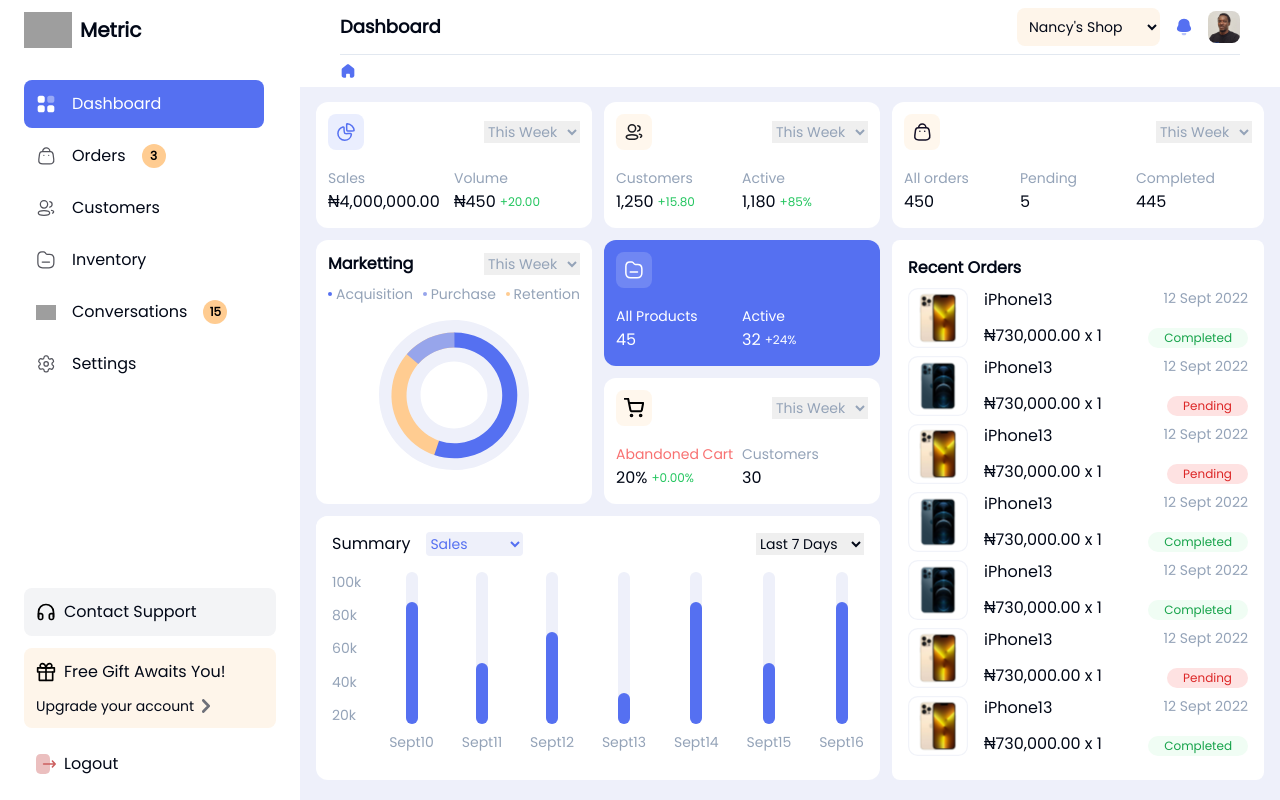
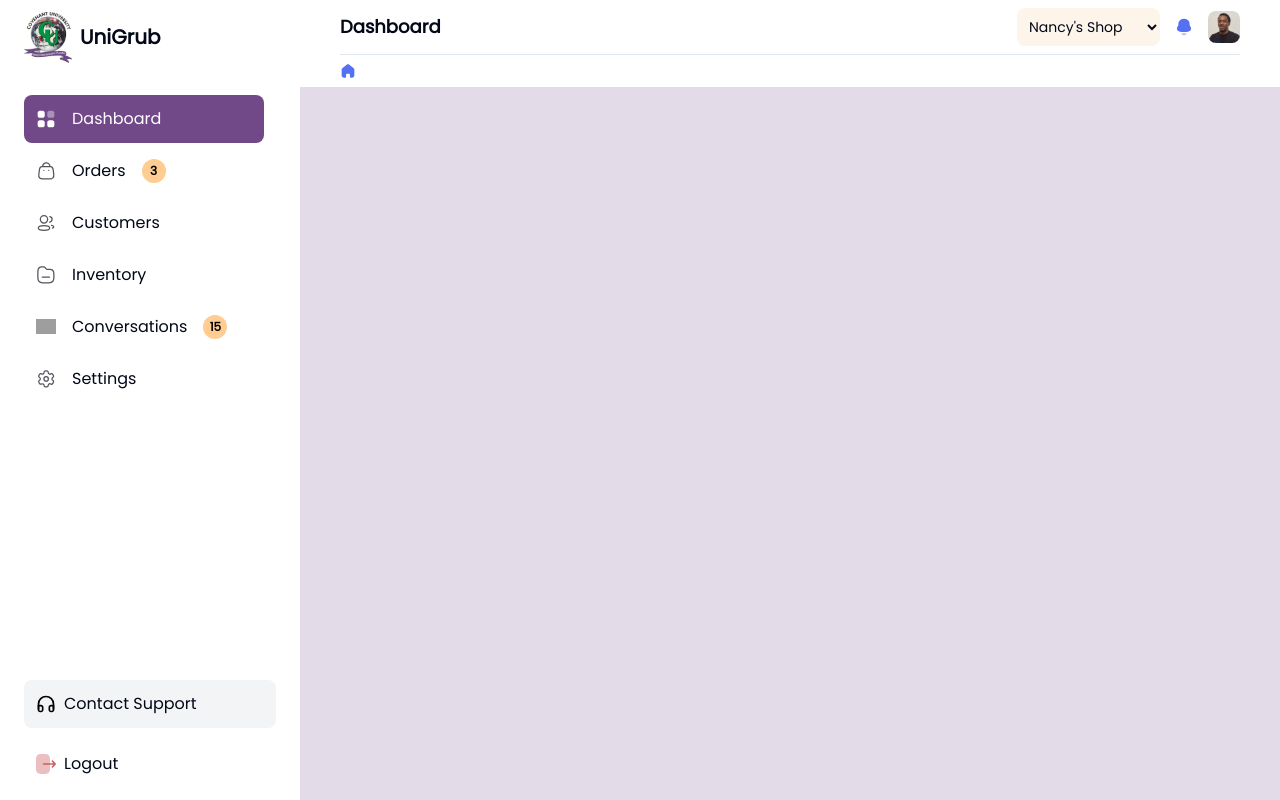
Before and after one commit to RalphFred/metrix, a Next.js app: page / in a window 1280 px wide. Built offline with nearby package versions, Linux system fonts and the light colour scheme; grey boxes are pictures that could not be loaded.

Commit message:
build: customized the side for unigrub

```diff
--- a/app/conversations/page.tsx
+++ b/app/conversations/page.tsx
@@ -41,7 +41,7 @@ export default function ConversationsPage() {
 
   return (
     <section className="bg-blue-3 overflow-x-hidden">
-      <div className="hidden lg:block lg:pl-[105px] lg:pt-[85.6px] w-screen min-h-screen">
+      <div className="hidden lg:block lg:pl-[305px] lg:pt-[85.6px] w-screen min-h-screen">
         <div className="p-6 mb-4">
           <div className="flex justify-between items-center mb-6">
             <h3 className="font-semibold">Conversations with Customers</h3>
--- a/app/customers/page.tsx
+++ b/app/customers/page.tsx
@@ -1,6 +1,6 @@
 export default function CustomerPage() {
   return(
-    <div>
+    <div className="bg-blue-3 w-full min-h-screen">
       CustomerPage
     </div>
   )
--- a/app/inventory/page.tsx
+++ b/app/inventory/page.tsx
@@ -1,6 +1,6 @@
 export default function InventoryPage() {
   return(
-    <div>
+    <div className="bg-blue-3 w-full min-h-screen">
       InventoryPage
     </div>
   )
--- a/app/orders/page.tsx
+++ b/app/orders/page.tsx
@@ -1,6 +1,6 @@
 export default function InventoryPage() {
   return(
-    <div>
+    <div className="bg-blue-3 w-full min-h-screen">
       InventoryPage
     </div>
   )
--- a/app/page.tsx
+++ b/app/page.tsx
@@ -8,221 +8,8 @@ import Image from "next/image";
 export default function Home() {
   return (
     <section>
-      <div
-        className={`bg-blue-3 min-h-screen lg:pl-[300px] lg:pt-[85.6px] hidden lg:block`}
-      >
-        <div className="grid lg:grid-cols-10 lg:grid-rows-5 gap-3 p-4 h-full">
-          <div className="col-span-3 row-span-1">
-            <Card
-              imgUrl="/images/sales-card.svg"
-              special={false}
-              Ctitle1="Sales"
-              CtitleColor1="text-slate-400"
-              Cvalue1="₦4,000,000.00"
-              Csuperscript1=""
-              Ctitle2="Volume"
-              CtitleColor2="text-slate-400"
-              Cvalue2="₦450"
-              Csuperscript2="+20.00"
-              Ctitle3=""
-              CtitleColor3=""
-              Cvalue3=""
-              Csuperscript3=""
-            />
-          </div>
-          <div className="col-span-3 row-span-1">
-            <Card
-              imgUrl="/images/customers-card.svg"
-              special={false}
-              Ctitle1="Customers"
-              CtitleColor1="text-slate-400"
-              Cvalue1="1,250"
-              Csuperscript1="+15.80"
-              Ctitle2="Active"
-              CtitleColor2="text-slate-400"
-              Cvalue2="1,180"
-              Csuperscript2="+85%"
-              Ctitle3=""
-              CtitleColor3=""
-              Cvalue3=""
-              Csuperscript3=""
-            />
-          </div>
-          <div className="col-span-4 row-span-1">
-            <Card
-              imgUrl="/images/orders-card.svg"
-              special={true}
-              Ctitle1="All orders"
-              CtitleColor1="text-slate-400"
-              Cvalue1="450"
-              Csuperscript1=""
-              Ctitle2="Pending"
-              CtitleColor2="text-slate-400"
-              Cvalue2="5"
-              Csuperscript2=""
-              Ctitle3="Completed"
-              CtitleColor3="text-slate-400"
-              Cvalue3="445"
-              Csuperscript3=""
-            />
-          </div>
-          <div className="col-span-3 row-span-2">
-            <Marketting />
-          </div>
-
-          <div className="col-span-3 row-span-2 grid grid-rows-2 gap-3">
-            <div className="w-full h-full bg-blue-1 text-white p-3 rounded-xl">
-              <div>
-                <Image
-                  src="/images/product-card.svg"
-                  alt="icon"
-                  width={36}
-                  height={36}
-                />
-                <div className="flex items-center mt-4">
-                  <CardText
-                    title="All Products"
-                    titleColor="text-white"
-                    value="45"
-                    superscript=""
-                  />
-                  <div className="w-1/2">
-                    <span className="text-sm">Active</span>
-                    <div className="flex items-center">
-                      <span className="mr-1">32</span>
-                      <span className="text-xs">+24%</span>
-                    </div>
-                  </div>
-                </div>
-              </div>
-            </div>
-            <Card
-              imgUrl="/images/abandoned-card.svg"
-              special={false}
-              Ctitle1="Abandoned Cart"
-              CtitleColor1="text-red-400"
-              Cvalue1="20%"
-              Csuperscript1="+0.00%"
-              Ctitle2="Customers"
-              CtitleColor2="text-slate-400"
-              Cvalue2="30"
-              Csuperscript2=""
-              Ctitle3=""
-              CtitleColor3=""
-              Cvalue3=""
-              Csuperscript3=""
-            />
-          </div>
-
-          <div className="col-span-4 row-span-4 bg-white rounded-xl">
-            <Recent />
-          </div>
-          <div className="col-span-6 row-span-2 bg-white rounded-xl">
-            <Summary />
-          </div>
-        </div>
-      </div>
-      <div className="flex flex-col gap-4 lg:hidden p-6 sm:p-6 bg-blue-3">
-        <Card
-          imgUrl="/images/sales-card.svg"
-          special={false}
-          Ctitle1="Sales"
-          CtitleColor1="text-slate-400"
-          Cvalue1="₦4,000,000.00"
-          Csuperscript1=""
-          Ctitle2="Volume"
-          CtitleColor2="text-slate-400"
-          Cvalue2="₦450"
-          Csuperscript2="+20.00"
-          Ctitle3=""
-          CtitleColor3=""
-          Cvalue3=""
-          Csuperscript3=""
-        />
-
-        <Card
-          imgUrl="/images/customers-card.svg"
-          special={false}
-          Ctitle1="Customers"
-          CtitleColor1="text-slate-400"
-          Cvalue1="1,250"
-          Csuperscript1="+15.80"
-          Ctitle2="Active"
-          CtitleColor2="text-slate-400"
-          Cvalue2="1,180"
-          Csuperscript2="+85%"
-          Ctitle3=""
-          CtitleColor3=""
-          Cvalue3=""
-          Csuperscript3=""
-        />
-
-        <Card
-          imgUrl="/images/orders-card.svg"
-          special={true}
-          Ctitle1="All orders"
-          CtitleColor1="text-slate-400"
-          Cvalue1="450"
-          Csuperscript1=""
-          Ctitle2="Pending"
-          CtitleColor2="text-slate-400"
-          Cvalue2="5"
-          Csuperscript2=""
-          Ctitle3="Completed"
-          CtitleColor3="text-slate-400"
-          Cvalue3="445"
-          Csuperscript3=""
-        />
-
-        <Marketting />
-
-        <div className="w-full h-full bg-blue-1 text-white p-3 rounded-xl">
-          <div>
-            <Image
-              src="/images/product-card.svg"
-              alt="icon"
-              width={36}
-              height={36}
-            />
-            <div className="flex items-center mt-4">
-              <CardText
-                title="All Products"
-                titleColor="text-white"
-                value="45"
-                superscript=""
-              />
-              <div className="w-1/2">
-                <span className="text-sm">Active</span>
-                <div className="flex items-center">
-                  <span className="mr-1">32</span>
-                  <span className="text-xs">+24%</span>
-                </div>
-              </div>
-            </div>
-          </div>
-        </div>
-
-        <Card
-          imgUrl="/images/abandoned-card.svg"
-          special={false}
-          Ctitle1="Abandoned Cart"
-          CtitleColor1="text-red-400"
-          Cvalue1="20%"
-          Csuperscript1="+0.00%"
-          Ctitle2="Customers"
-          CtitleColor2="text-slate-400"
-          Cvalue2="30"
-          Csuperscript2=""
-          Ctitle3=""
-          CtitleColor3=""
-          Cvalue3=""
-          Csuperscript3=""
-        />
-
-        <Recent />
-
-        <Summary />
-      </div>
+      <div className={`bg-blue-3 min-h-screen lg:pl-[300px] lg:pt-[85.6px] hidden lg:block`}>
+         </div>
     </section>
   );
 }
--- a/app/settings/page.tsx
+++ b/app/settings/page.tsx
@@ -1,6 +1,6 @@
 export default function SettingsPage() {
   return(
-    <div>
+    <div className="bg-blue-3 w-full min-h-screen">
       SettingsPage
     </div>
   )
--- a/components/Navbar.tsx
+++ b/components/Navbar.tsx
@@ -14,7 +14,7 @@ export default function Navbar() {
   const isDashboard = pathname === '/';
 
   return (
-    <div className={cn("hidden lg:block fixed top-0 right-0 z-10 max-sm:w-full px-6 py-2 lg:px-10 bg-white lg:w-[calc(100vw-100px)]", {"lg:w-[calc(100vw-300px)]" : isDashboard})}>
+    <div className={cn("hidden lg:block fixed top-0 right-0 z-10 max-sm:w-full px-6 py-2 lg:px-10 bg-white lg:w-[calc(100vw-300px)]")}>
       <div className="flex justify-between items-center border-b pb-2 ">
         <div className="font-bold text-lg">Dashboard</div>
         <div>
--- a/components/Sidebar.tsx
+++ b/components/Sidebar.tsx
@@ -11,9 +11,9 @@ export default function Sidebar() {
 
   return (
     <section
-      className={cn("fixed z-20 left-0 h-screen hidden  px-6 py-3 bg-white lg:flex flex-col justify-between", {"lg:w-[300px]" : isDashboard})}
+      className={cn("fixed z-20 left-0 h-screen hidden  px-6 py-3 bg-white lg:flex flex-col justify-between w-[300px]")}
     >
-      {pathname != "/" ? (
+      {/* {pathname != "/" ? (
         <>
           <div>
             <div className="text-center">
@@ -90,13 +90,13 @@ export default function Sidebar() {
           <div>
             <div className="flex items-center">
               <Image
-                src="/images/logo.svg"
+                src="/images/logo.webp"
                 alt="Logo"
                 width={48}
                 height={48}
                 className="mr-2"
               />
-              <span className="font-black text-xl">Metric</span>
+              <span className="font-black text-xl">UniGrub</span>
             </div>
 
             <div className="mt-8">
@@ -147,28 +147,7 @@ export default function Sidebar() {
               <span>Contact Support</span>
             </div>
 
-            <div className="bg-peach-2 p-3 rounded-lg mb-3">
-              <div className="flex items-center mb-3">
-                <Image
-                  src="/images/gift.svg"
-                  alt="contact icon"
-                  width={20}
-                  height={20}
-                  className="mr-2"
-                />
-                <span>Free Gift Awaits You!</span>
-              </div>
-              <div className="flex items-center text-sm">
-                <span className="mr-2">Upgrade your account </span>
-                <Image
-                  src="/images/right-arrow.svg"
-                  alt="contact icon"
-                  width={8}
-                  height={8}
-                  className="mr-2"
-                />
-              </div>
-            </div>
+
             <div className="flex items-center p-3 rounded-lg">
               <Image
                 src="/images/logout.svg"
@@ -182,7 +161,82 @@ export default function Sidebar() {
             </div>
           </div>
         </>
-      )}
+      )} */}
+       <>
+          <div>
+            <div className="flex items-center">
+              <Image
+                src="/images/logo.webp"
+                alt="Logo"
+                width={48}
+                height={48}
+                className="mr-2"
+              />
+              <span className="font-black text-xl">UniGrub</span>
+            </div>
+
+            <div className="mt-8">
+              {sidebarLinks.map((link) => {
+                const isActive =
+                  pathname === link.route ||
+                  pathname.startsWith(`${link.route}/`);
+
+                return (
+                  <Link
+                    href={link.route}
+                    key={link.label}
+                    className={cn(
+                      "flex gap-4 items-center p-3 my-1 rounded-lg justify-start max-w-60",
+                      { "bg-blue-1 text-white": isActive }
+                    )}
+                  >
+                    <Image
+                      src={isActive ? link.activeImgUrl : link.imgUrl}
+                      alt={link.label}
+                      width={20}
+                      height={20}
+                    />
+                    <span className="">{link.label}</span>
+
+                    {link.notifications == "" ? (
+                      ""
+                    ) : (
+                      <span className="rounded-full bg-peach-1 w-6 h-6 text-xs flex items-center justify-center font-bold text-black">
+                        {link.notifications}
+                      </span>
+                    )}
+                  </Link>
+                );
+              })}
+            </div>
+          </div>
+
+          <div className="">
+            <div className="flex items-center bg-gray-100 p-3 rounded-lg mb-3 w-full">
+              <Image
+                src="/images/contact.svg"
+                alt="contact icon"
+                width={20}
+                height={20}
+                className="mr-2"
+              />
+              <span>Contact Support</span>
+            </div>
+
+
+            <div className="flex items-center p-3 rounded-lg">
+              <Image
+                src="/images/logout.svg"
+                alt="contact icon"
+                width={20}
+                height={20}
+                className="mr-2"
+              />
+
+              <span className="text-red-1">Logout</span>
+            </div>
+          </div>
+        </>
     </section>
   );
 }
--- a/tailwind.config.ts
+++ b/tailwind.config.ts
@@ -20,9 +20,9 @@ const config = {
     extend: {
       colors: {
         blue: {
-          1: "#5570F1",
-          2: "#97A5EB",
-          3: "#EEF0FA",
+          1: "#714988",
+          2: "#9c80ac",
+          3: "#e3dbe7",
         },
         peach: {
           1: "#FFCC91",
```
Also changed, not shown: app/signup/page.tsx (added, +7 -0 lines), components/Signup.tsx (added, +7 -0 lines), public/images/logo.webp (added).
